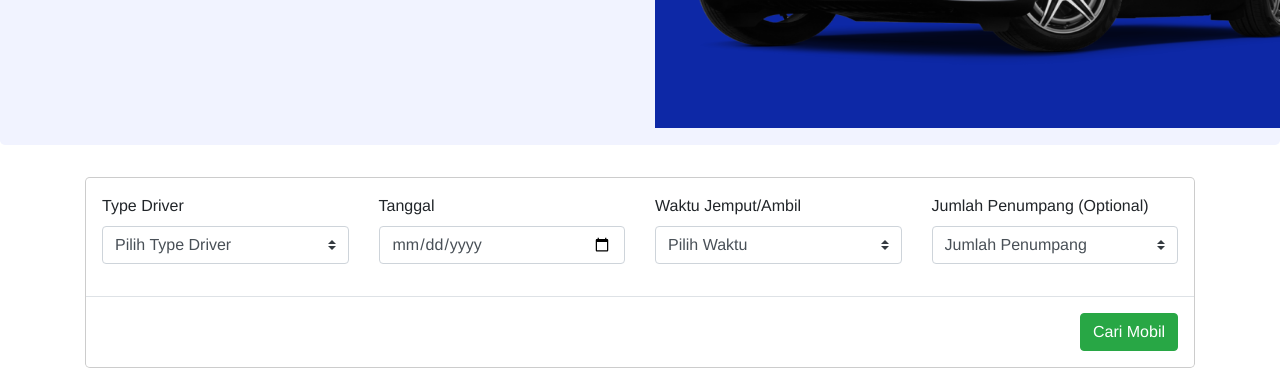
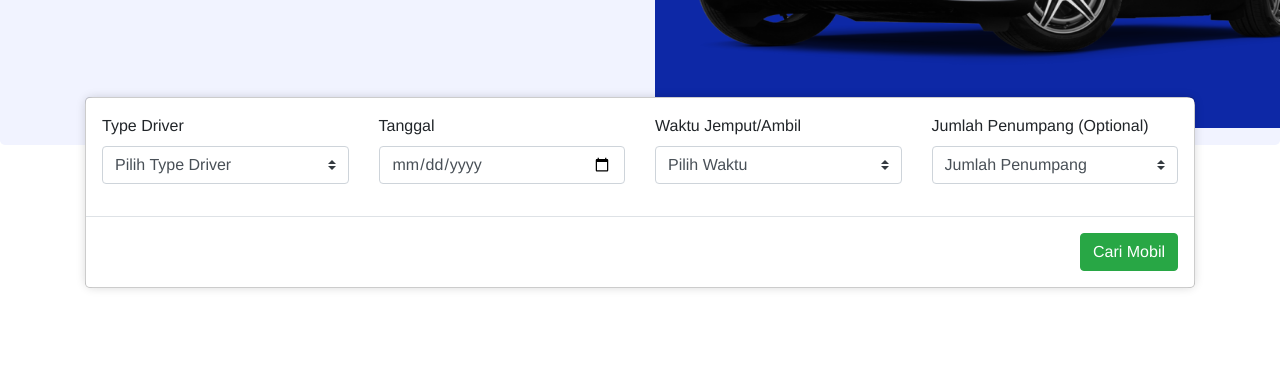
Before and after one commit to DyB07/Challange-4, a website: page public/sewa.html in a window 1280 px wide. Shown: the part 391-774 px from the top of the page. Drawn offline with nearby package versions, Linux system fonts and the light colour scheme; no server answers.

Commit message:
memperbarui tampilan UI/UX

```diff
--- a/public/css/style.sewa.css
+++ b/public/css/style.sewa.css
@@ -57,6 +57,14 @@ body {
 	height: 407px;
 	-webkit-transform: scaleX(-1);
 	transform: scaleX(-1);
+}
+
+
+.modal-dialog {
+	margin-top: -80px;
+	background-color: #FFFFFF;
+	box-shadow: 0px 0px 10px rgba(0, 0, 0, 0.15);
+	border-radius: 8px;
 }
 
 /*Awal Footer*/
```
